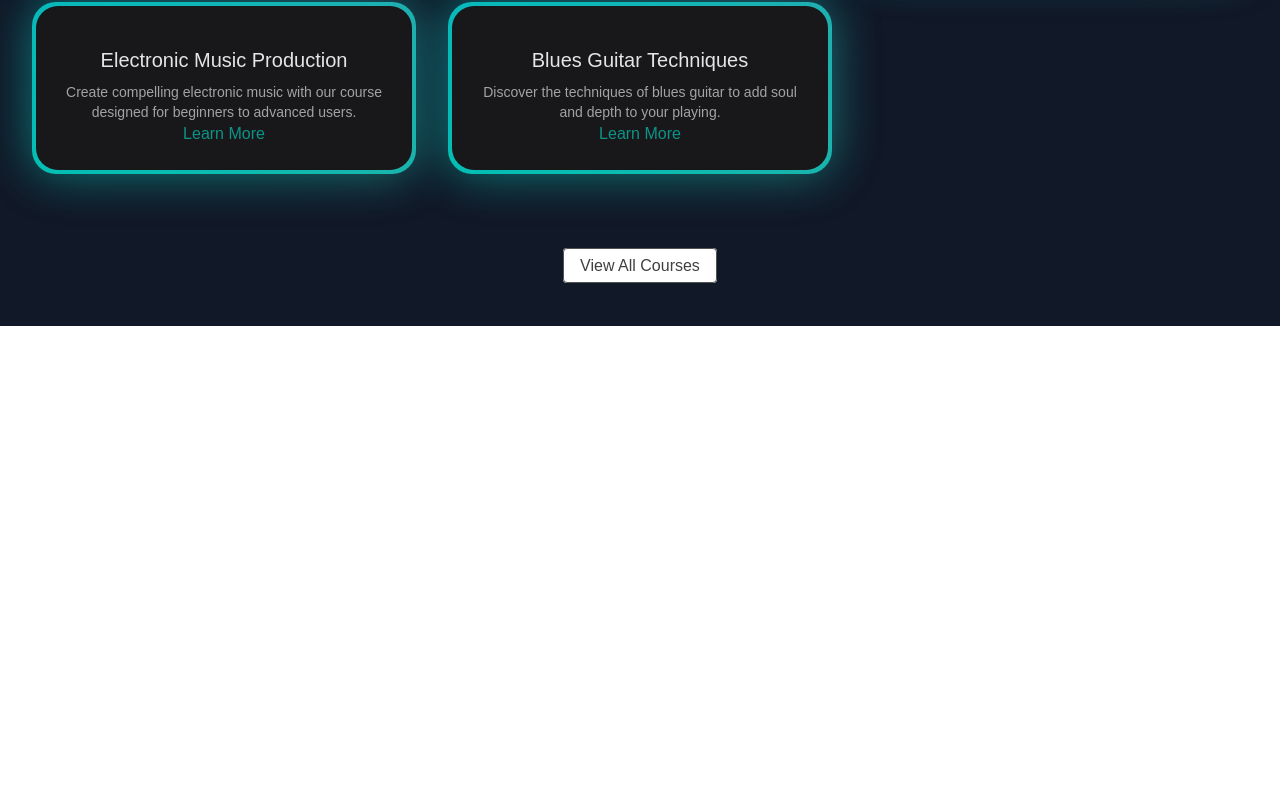
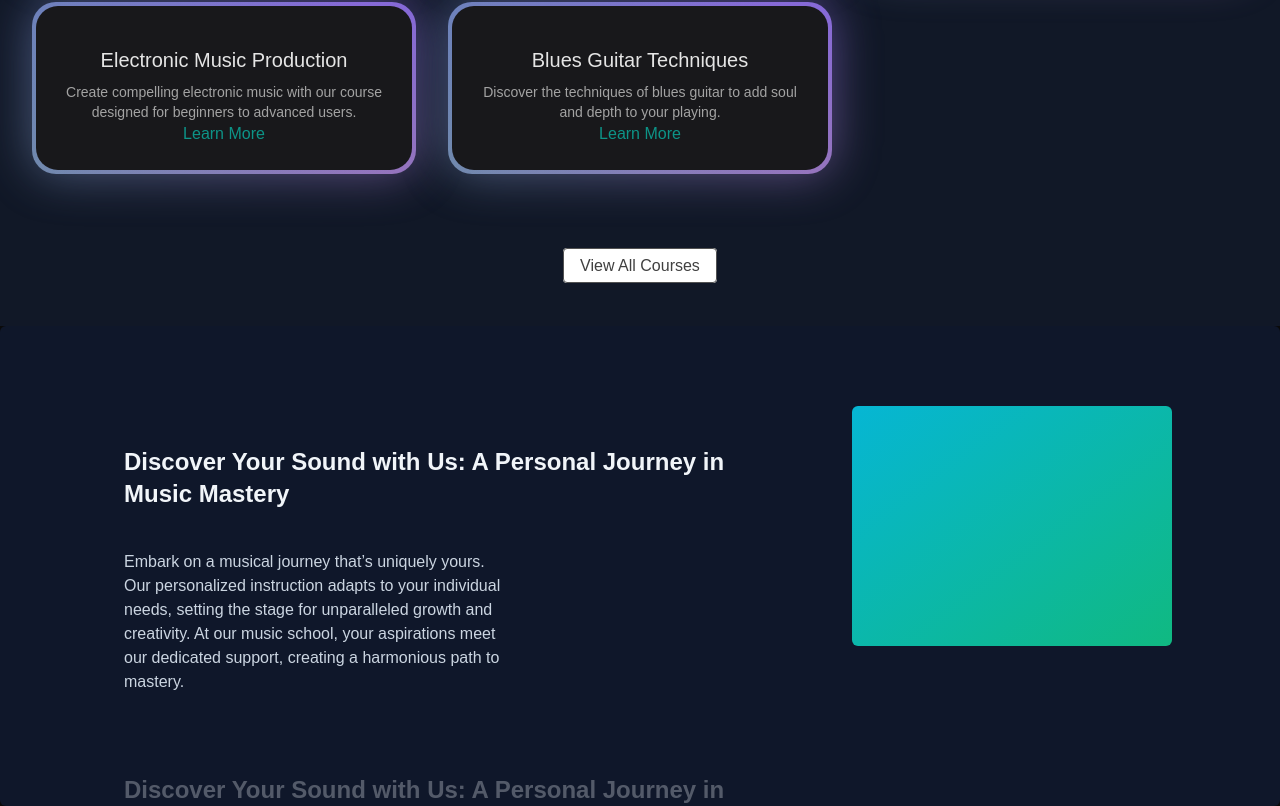
Before and after one commit to CoderXYZ14/MusicApp_NextJs, a Next.js app: page / in a window 1280 px wide. Shown: the part 1022-1828 px from the top of the page. Before the commit the page ends 1348 px from the top, so only its background shows below. Built offline with nearby package versions, Linux system fonts and the light colour scheme.

Commit message:
Why Choose Us section completed

```diff
--- a/src/app/page.tsx
+++ b/src/app/page.tsx
@@ -2,12 +2,14 @@
 import Image from "next/image";
 import HeroSection from "../components/HeroSection";
 import FeaturedCourses from "@/components/FeaturedCourses";
+import WhyChooseUs from "@/components/WhyChooseUs";
 
 export default function Home() {
   return (
     <main className="min-h-screen bg-black/[0.96] antialiased bg-grid-white/[0.2]">
       <HeroSection />
       <FeaturedCourses />
+      <WhyChooseUs />
     </main>
   );
 }
--- /dev/null
+++ b/src/components/WhyChooseUs.tsx
@@ -0,0 +1,15 @@
+"use client";
+import React from "react";
+import { StickyScroll } from "./ui/sticky-scroll-reveal";
+
+import musicSchoolContent from "../data/music_school_content";
+
+const WhyChooseUs = () => {
+  return (
+    <div>
+      <StickyScroll content={musicSchoolContent} />
+    </div>
+  );
+};
+
+export default WhyChooseUs;
--- /dev/null
+++ b/src/data/music_school_content.ts
@@ -0,0 +1,34 @@
+const musicSchoolContent = [
+  {
+    title: "Discover Your Sound with Us: A Personal Journey in Music Mastery",
+    description:
+      "Embark on a musical journey that’s uniquely yours. Our personalized instruction adapts to your individual needs, setting the stage for unparalleled growth and creativity. At our music school, your aspirations meet our dedicated support, creating a harmonious path to mastery.",
+  },
+  {
+    title: "Discover Your Sound with Us: A Personal Journey in Music Mastery",
+    description:
+      "Embark on a musical journey that’s uniquely yours. Our personalized instruction adapts to your individual needs, setting the stage for unparalleled growth and creativity. At our music school, your aspirations meet our dedicated support, creating a harmonious path to mastery.",
+  },
+  {
+    title: "Discover Your Sound with Us: A Personal Journey in Music Mastery",
+    description:
+      "Embark on a musical journey that’s uniquely yours. Our personalized instruction adapts to your individual needs, setting the stage for unparalleled growth and creativity. At our music school, your aspirations meet our dedicated support, creating a harmonious path to mastery.",
+  },
+  {
+    title: "Live Feedback & Engagement",
+    description:
+      "Immerse yourself in an interactive learning experience where feedback is immediate, just like real-time changes in a collaborative project. This approach enhances your understanding and mastery of music concepts and performance techniques.",
+  },
+  {
+    title: "Cutting-Edge Curriculum",
+    description:
+      "Our curriculum is continuously updated to include the latest music education trends and technologies, ensuring you’re always learning with the most current and effective methods. Say goodbye to outdated materials and welcome an education that evolves with the industry.",
+  },
+  {
+    title: "Limitless Learning Opportunities",
+    description:
+      "With our expansive resource library and dynamic course offerings, you’ll never find yourself without something new to explore. Our platform provides continuous opportunities for growth, ensuring your musical skills are always advancing.",
+  },
+];
+
+export default musicSchoolContent;
```
